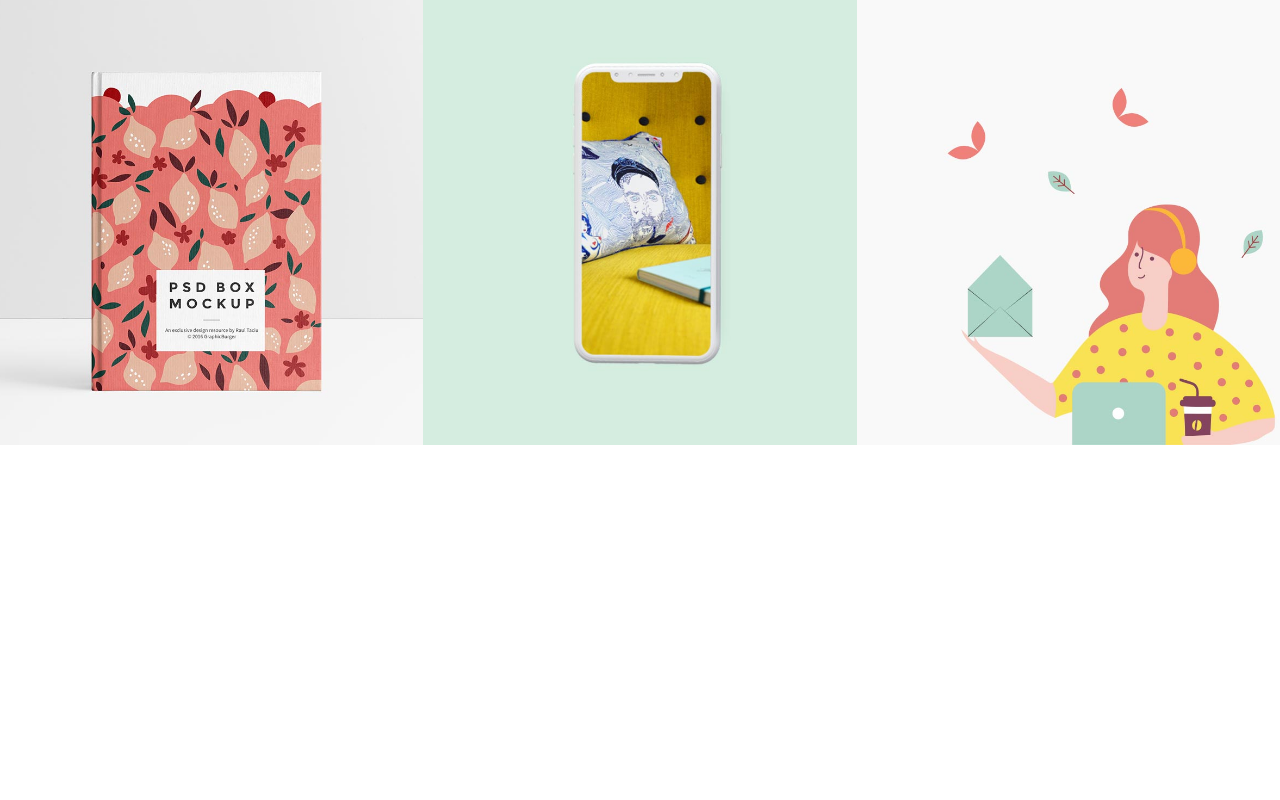
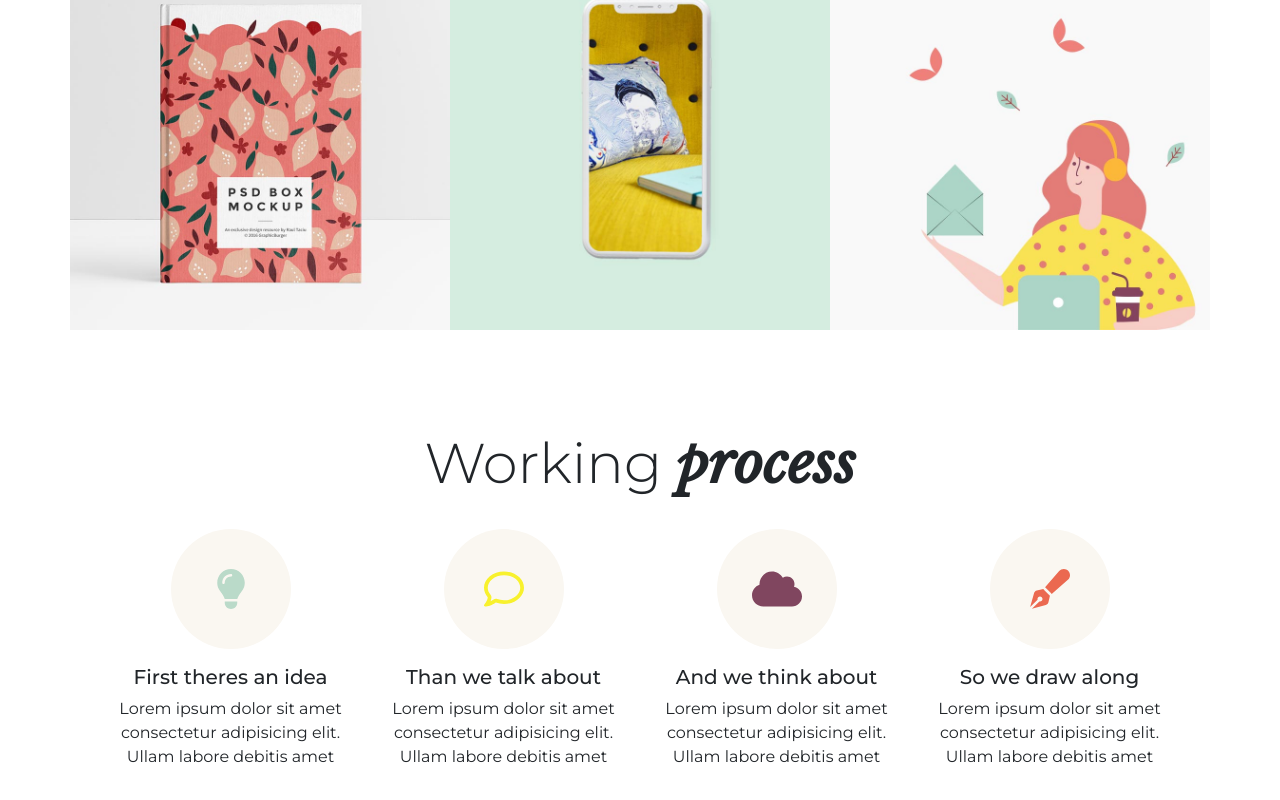
Before and after one commit to TrvMarco/proj-html-vuejs, a Vue app: page / in a window 1280 px wide. Shown: the part 548-1348 px from the top of the page. Before the commit the page ends 993 px from the top, so only its background shows below. Built offline with nearby package versions, Linux system fonts and the light colour scheme.

Commit message:
Creato sezione working process

```diff
--- a/package.json
+++ b/package.json
@@ -15,6 +15,7 @@
   "devDependencies": {
     "@babel/core": "^7.12.16",
     "@babel/eslint-parser": "^7.12.16",
+    "@fortawesome/fontawesome-free": "^6.1.1",
     "@vue/cli-plugin-babel": "~5.0.0",
     "@vue/cli-plugin-eslint": "~5.0.0",
     "@vue/cli-service": "~5.0.0",
--- a/src/App.vue
+++ b/src/App.vue
@@ -1,7 +1,9 @@
 <template>
   <div id="app">
-    <BaseHeader/>
-    <BaseMain/>
+    <div class="container">
+      <BaseHeader/>
+      <BaseMain/>
+    </div>
   </div>
 </template>
 
--- a/src/Components/Blocks/BaseMain.vue
+++ b/src/Components/Blocks/BaseMain.vue
@@ -1,16 +1,19 @@
 <template>
   <main>
     <MainCardsImages/>
+    <MainWorkingProcess/>
   </main>
 </template>
 
 <script>
 import MainCardsImages from '../../Components/Sections/MainCardsImages'
+import MainWorkingProcess from '../../Components/Sections/MainWorkingProcess'
 
 export default {
     name: 'BaseMain',
     components: {
         MainCardsImages,
+        MainWorkingProcess,
     }
 }
 </script>
--- /dev/null
+++ b/src/Components/Sections/MainWorkingProcess.vue
@@ -0,0 +1,76 @@
+<template>
+    <section class="working-process container">
+        <h2 class="text-center display-4">Working <span class="italic-font">process</span></h2>
+        <div class="row justify-content-center text-center p-4">
+            <div class="col-lg-3">
+                <div>
+                    <div class="circle mb-3"><i class="fa-solid fa-lightbulb"></i></div>
+                    <h5>First theres an idea</h5>
+                    <p>Lorem ipsum dolor sit amet consectetur adipisicing elit. Ullam labore debitis amet</p>
+                </div>
+            </div>
+            <div class="col-lg-3">
+                <div>
+                    <div class="circle mb-3"><i class="fa-regular fa-comment"></i></div>
+                    <h5>Than we talk about</h5>
+                    <p>Lorem ipsum dolor sit amet consectetur adipisicing elit. Ullam labore debitis amet</p>
+                </div>
+            </div>
+            <div class="col-lg-3">
+                <div>
+                    <div class="circle mb-3"><i class="fa-solid fa-cloud"></i></div>
+                    <h5>And we think about</h5>
+                    <p>Lorem ipsum dolor sit amet consectetur adipisicing elit. Ullam labore debitis amet</p>
+                </div>
+            </div>
+            <div class="col-lg-3">
+                <div>
+                    <div class="circle mb-3"><i class="fa-solid fa-pen-fancy"></i></div>
+                    <h5>So we draw along</h5>
+                    <p>Lorem ipsum dolor sit amet consectetur adipisicing elit. Ullam labore debitis amet</p>
+                </div>
+            </div>
+        </div>
+    </section>
+</template>
+
+<script>
+export default {
+    name: 'MainWorkingProcess'
+}
+</script>
+
+<style lang="scss" scoped>
+    .working-process{
+        padding: var(--padding-section);
+    }
+
+    .circle{
+        margin: auto;
+        height: 7.5rem;
+        width: 7.5rem;
+        border-radius: 50%;
+        background-color: var(--circle-color);
+        font-size: 2.5rem;
+        display: flex;
+        justify-content: center;
+        align-items: center;
+    }
+
+    .fa-lightbulb{
+        color: var(--lamp-color) ;
+    }
+
+    .fa-comment{
+        color: var(--mex-color);
+    }
+
+    .fa-cloud{
+        color: var(--cloud-color);
+    }
+
+    .fa-pen-fancy{
+        color: var(--pen-color);
+    }
+
+</style>
--- a/src/assets/Style/global-parts/_variables.scss
+++ b/src/assets/Style/global-parts/_variables.scss
@@ -2,4 +2,15 @@
 
     // COLORS
    --primary-pink: #f5d8ca;
+   --circle-color: #faf7f1;
+
+   // COLORS WORKING PROCESS SECTION
+   --lamp-color: #badac9;
+   --mex-color: #f8f12d;
+   --cloud-color: #80465f;
+   --pen-color: #eb6950;
+
+    // SPACES
+   --padding-section: 6.25rem 0;
+
 }
--- a/src/main.js
+++ b/src/main.js
@@ -1,5 +1,7 @@
 import Vue from 'vue'
 import App from './App.vue'
+import '@fortawesome/fontawesome-free/css/all.css'
+import '@fortawesome/fontawesome-free/js/all.js'
 
 Vue.config.productionTip = false
 
```
Also changed, not shown: 1 other file (tests, documents, lock files or other folders).
